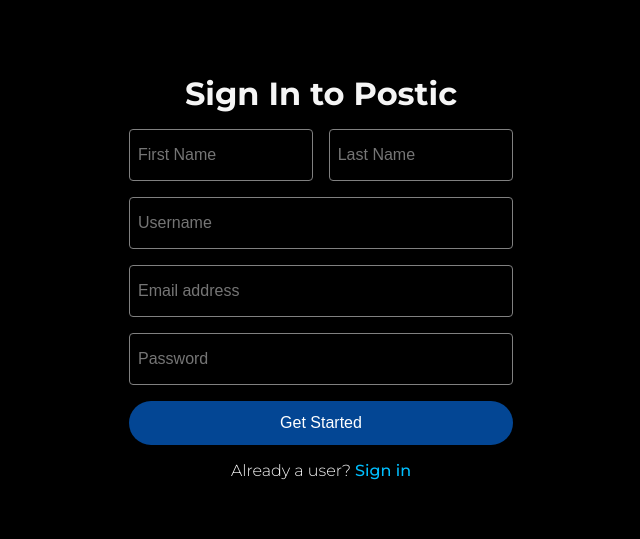
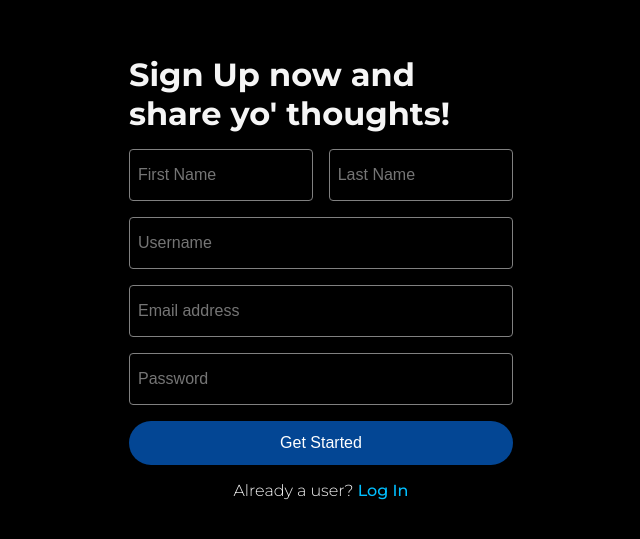
Before and after one commit to inshaldev/postic, a React (Create React App) app: page /signup in a window 1280 px wide. Shown: the part 123-662 px from the top of the page, without its empty margins (319-959 px from the left). Built offline with nearby package versions, Linux system fonts and the light colour scheme.

Commit message:
fixed some typing mistakes

```diff
--- a/src/Pages/LoginPage.js
+++ b/src/Pages/LoginPage.js
@@ -11,7 +11,7 @@
         <input type="email" placeholder="Email address" />
         <input type="password" placeholder="Password" />
         <button type="submit" className="primary">
-          Sign In
+          Log In
         </button>
         <button className="w-auto">Forgot password?</button>
       </form>
--- a/src/Pages/SignUpPage.js
+++ b/src/Pages/SignUpPage.js
@@ -6,7 +6,7 @@
   };
   return (
     <div className="signup-page">
-      <h1>Sign In to Postic</h1>
+      <h1>Sign Up now and share yo' thoughts!</h1>
       <form className="signup-form" onSubmit={handleSignup}>
         <div className="inline">
           <input type="text" placeholder="First Name" className="w-48" />
@@ -20,7 +20,7 @@
         </button>
       </form>
       <p>
-        Already a user? <Link to="/login">Sign in</Link>
+        Already a user? <Link to="/login">Log In</Link>
       </p>
     </div>
   );
```
